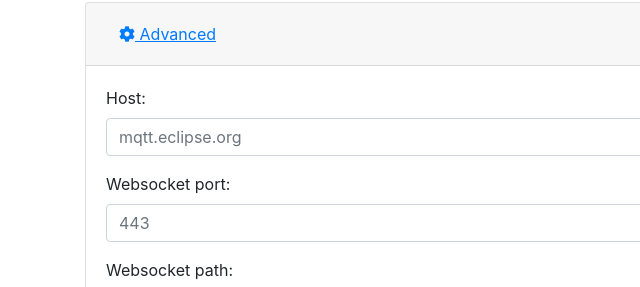
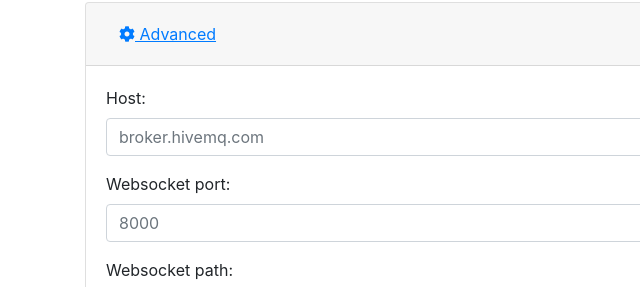
Before and after one commit to AnaviTechnology/anavi-light-demo, a plain HTML site: page index.html in a window 1280 px wide. Both pictures are taken after a click on the button "Advanced". Shown: the part 130-417 px from the top of the page, 0-640 px from the left. Drawn offline with Linux system fonts and the light colour scheme.

Commit message:
index.html: Use broker.hivemq.com
Replace the placeholder values from mqtt.eclipse.org and port 443
to broker.hivemq.com and port 8000 because the mqtt.eclipse.org
public MQTT broker is no longer available.

Signed-off-by: Leon Anavi <leon@anavi.org>

```diff
--- a/index.html
+++ b/index.html
@@ -42,12 +42,12 @@
 
             <div class="form-group">
               <label for="host">Host:</label>
-              <input type="input" class="form-control" id="host" placeholder="mqtt.eclipse.org" name="host">
+              <input type="input" class="form-control" id="host" placeholder="broker.hivemq.com" name="host">
             </div>
 
             <div class="form-group">
               <label for="pwd">Websocket port:</label>
-              <input type="input" class="form-control" id="port" placeholder="443" name="port">
+              <input type="input" class="form-control" id="port" placeholder="8000" name="port">
             </div>
 
             <div class="form-group">
```
